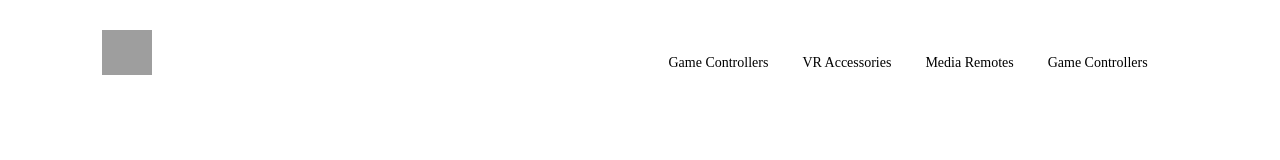
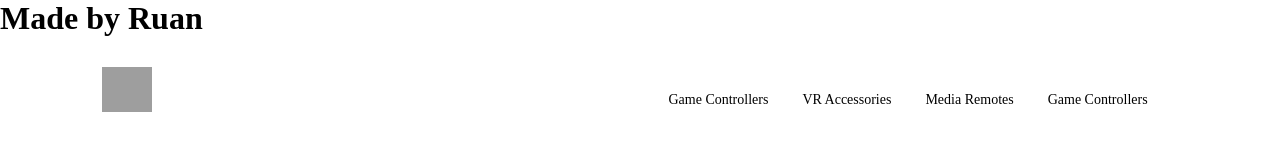
Before and after one commit to Ruun/ps5, a plain HTML site: page index.html in a window 1280 px wide. Shown: the top 160 px of the page. Drawn offline with Linux system fonts and the light colour scheme; grey boxes are pictures that could not be loaded.

Commit message:
Update index.html

```diff
--- a/index.html
+++ b/index.html
@@ -9,6 +9,7 @@
     <title>Buy a controller </title>
 
     </head>
+    <h1>Made by Ruan</h1>
 <body>
     <div class="container">
         <div class="navbar">
```
